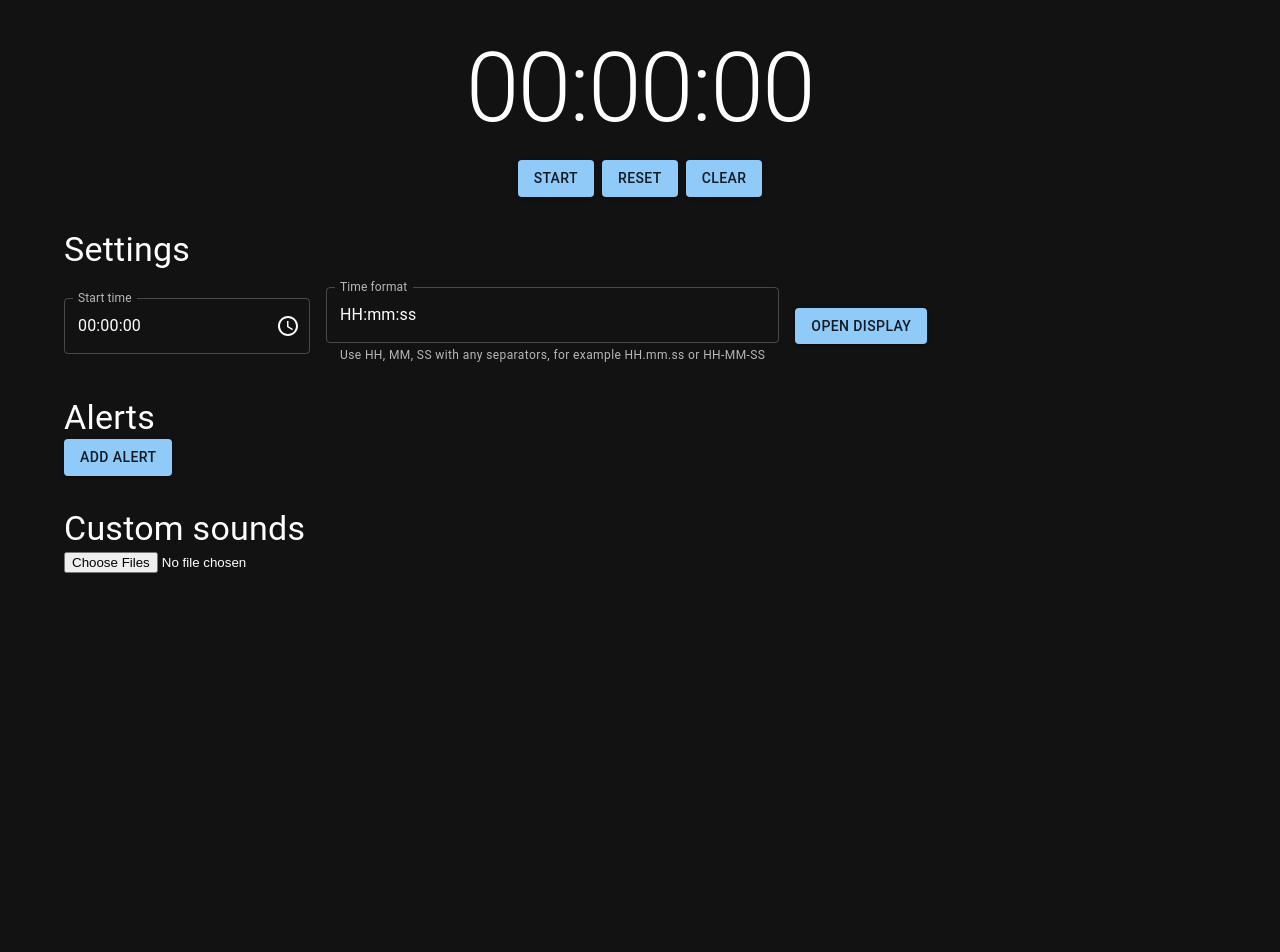
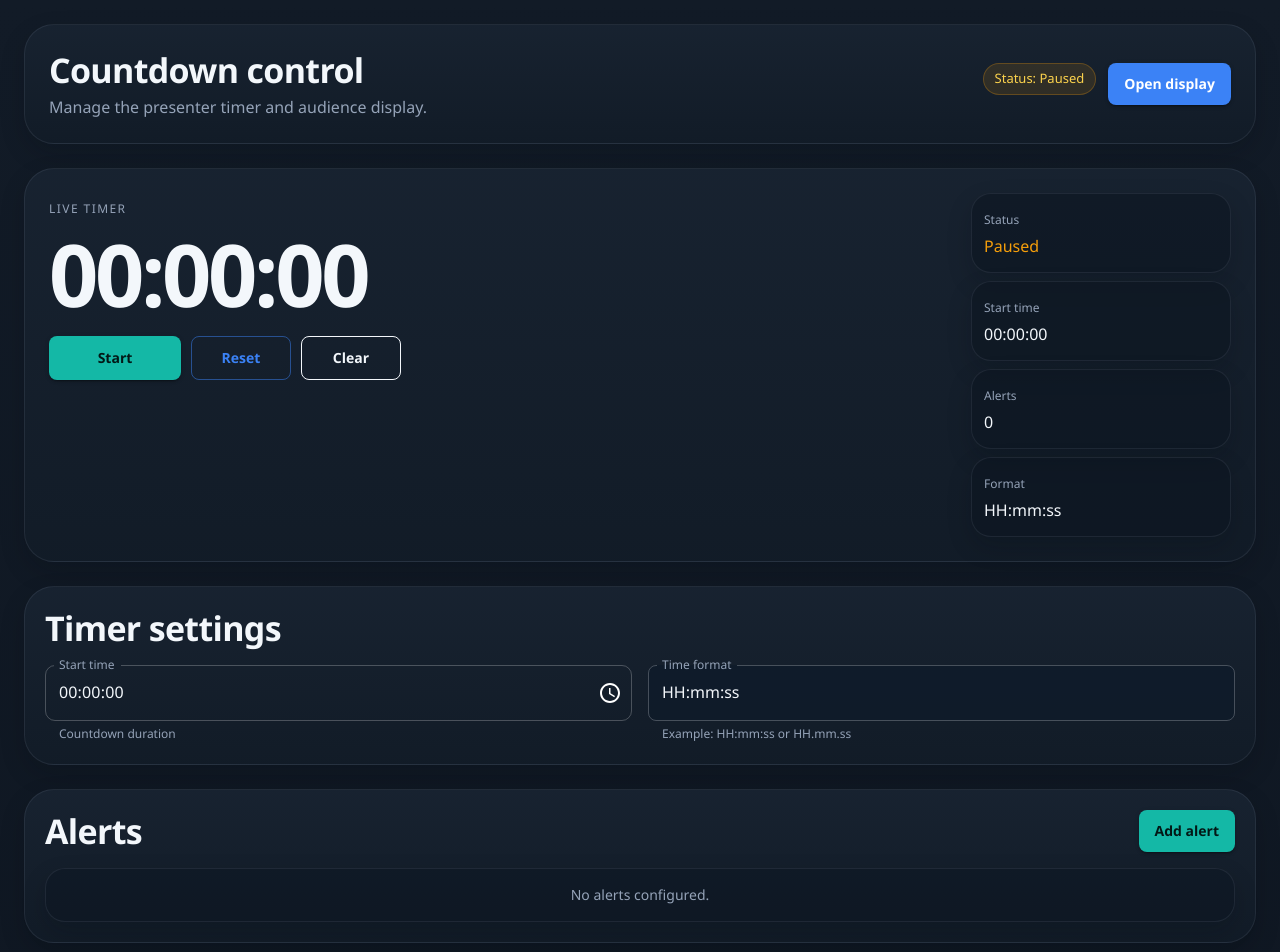
Before and after one commit to dekvidet/countdown-presenter, a React (Vite) app: page /#/control in a window 1280 px wide. Before the commit this address led to /#/. Shown: the top 952 px of the page. Before the commit the page ends 800 px from the top, so only its background shows below. Built offline with nearby package versions, Linux system fonts and the light colour scheme.

Commit message:
redesign dashboard

```diff
--- a/src/pages/control/index.tsx
+++ b/src/pages/control/index.tsx
@@ -1,4 +1,16 @@
-import { Box, Button, Container, Typography, Select, MenuItem, TextField } from '@mui/material';
+import {
+  alpha,
+  Box,
+  Button,
+  Chip,
+  Container,
+  MenuItem,
+  Paper,
+  Select,
+  Stack,
+  TextField,
+  Typography,
+} from '@mui/material';
 import { TimePicker } from '@mui/x-date-pickers/TimePicker';
 import { useState, useEffect, useMemo, useRef } from 'react';
 import { DEFAULT_TIME_FORMAT, formatDuration } from '../../utils/formatDuration';
@@ -17,6 +29,12 @@ const initialSounds = soundFiles.map(file => ({
   name: file,
   url: new URL(`sounds/${file}`, window.location.href).href,
 }));
+
+const cardSx = {
+  p: { xs: 2, md: 2.5 },
+  borderRadius: 3,
+  background: 'linear-gradient(180deg, rgba(24, 35, 49, 0.98) 0%, rgba(18, 28, 40, 0.98) 100%)',
+};
 
 const ControlPage = () => {
   const [time, setTime] = useState(0);
@@ -116,23 +134,155 @@ const ControlPage = () => {
     });
   }, [time, alerts, sounds]);
 
+  const formattedTime = formatDuration(time, timeFormat);
+  const startLabel = startTime?.format('HH:mm:ss') ?? '00:00:00';
+  const statusLabel = isPaused ? 'Paused' : 'Running';
+  const accentColor = isPaused ? '#f59e0b' : '#14b8a6';
+
   return (
-    <Container>
-      <Box sx={{ textAlign: 'center', mt: 4 }}>
-        <Typography variant="h1">{formatDuration(time, timeFormat)}</Typography>
+    <Box
+      sx={{
+        minHeight: '100vh',
+        py: { xs: 2, md: 3 },
+        }}
+    >
+      <Container maxWidth="xl">
+        <Stack spacing={3}>
+          <Paper sx={{ ...cardSx, p: { xs: 2.5, md: 3 } }}>
+            <Stack
+              direction={{ xs: 'column', lg: 'row' }}
+              spacing={2}
+              justifyContent="space-between"
+              alignItems={{ xs: 'stretch', lg: 'center' }}
+            >
+              <Box>
+                <Typography variant="h4">Countdown control</Typography>
+                <Typography sx={{ mt: 0.5, color: 'text.secondary' }}>
+                  Manage the presenter timer and audience display.
+                </Typography>
               </Box>
-      <Box sx={{ textAlign: 'center', mt: 2 }}>
-        <Button variant="contained" sx={{ mr: 1 }} onClick={isPaused ? handleStart : handlePause}>
+              <Stack direction={{ xs: 'column', sm: 'row' }} spacing={1.5}>
+                <Chip
+                  label={`Status: ${statusLabel}`}
+                  sx={{
+                    justifyContent: 'flex-start',
+                    color: isPaused ? '#fcd34d' : '#99f6e4',
+                    bgcolor: alpha(accentColor, 0.12),
+                    borderColor: alpha(accentColor, 0.26),
+                    borderRadius: 2,
+                  }}
+                  variant="outlined"
+                />
+                <Button
+                  variant="contained"
+                  onClick={() => {
+                    window.open(window.location.origin + window.location.pathname + '#/display', '_blank');
+                  }}
+                >
+                  Open display
+                </Button>
+              </Stack>
+            </Stack>
+          </Paper>
+
+          <Box
+            sx={{
+              display: 'grid',
+              gridTemplateColumns: { xs: '1fr', xl: 'minmax(0, 1.45fr) minmax(360px, 0.95fr)' },
+              gap: 3,
+            }}
+          >
+            <Stack spacing={3}>
+              <Paper
+                sx={{
+                  ...cardSx,
+                  p: { xs: 2.5, md: 3 },
+                }}
+              >
+                <Box
+                  sx={{
+                    display: 'grid',
+                    gridTemplateColumns: { xs: '1fr', md: 'minmax(0, 1fr) 260px' },
+                    gap: 2,
+                    alignItems: 'start',
+                  }}
+                >
+                  <Box>
+                    <Typography variant="overline" sx={{ color: 'text.secondary', letterSpacing: '0.12em' }}>
+                      Live timer
+                    </Typography>
+                    <Typography
+                      variant="h1"
+                      sx={{
+                        mt: 1,
+                        fontSize: { xs: '3.1rem', sm: '4.2rem', lg: '5.4rem' },
+                        lineHeight: 0.96,
+                        fontVariantNumeric: 'tabular-nums',
+                      }}
+                    >
+                      {formattedTime}
+                    </Typography>
+                    <Stack direction={{ xs: 'column', sm: 'row' }} spacing={1.25} sx={{ mt: 2.5 }}>
+                      <Button
+                        variant="contained"
+                        color={isPaused ? 'secondary' : 'primary'}
+                        onClick={isPaused ? handleStart : handlePause}
+                        sx={{ minWidth: 132 }}
+                      >
                         {isPaused ? 'Start' : 'Pause'}
                       </Button>
-        <Button variant="contained" sx={{ mr: 1 }} onClick={handleReset}>
+                      <Button variant="outlined" onClick={handleReset} sx={{ minWidth: 100 }}>
                         Reset
                       </Button>
-        <Button variant="contained" onClick={handleClear}>Clear</Button>
+                      <Button variant="outlined" color="inherit" onClick={handleClear} sx={{ minWidth: 100 }}>
+                        Clear
+                      </Button>
+                    </Stack>
                   </Box>
-      <Box sx={{ mt: 4 }}>
-        <Typography variant="h4">Settings</Typography>
-        <Box sx={{ display: 'flex', alignItems: 'center', gap: 2, mt: 2 }}>
+                  <Box
+                    sx={{
+                      display: 'grid',
+                      gridTemplateColumns: '1fr',
+                      gap: 1,
+                    }}
+                  >
+                    {[
+                      { label: 'Status', value: statusLabel, tone: accentColor },
+                      { label: 'Start time', value: startLabel },
+                      { label: 'Alerts', value: `${alerts.length}` },
+                      { label: 'Format', value: timeFormat },
+                    ].map((item) => (
+                      <Paper
+                        key={item.label}
+                        sx={{
+                          p: 1.5,
+                          borderRadius: 2,
+                          backgroundColor: alpha('#0b1420', 0.55),
+                        }}
+                      >
+                        <Typography variant="caption" sx={{ color: 'text.secondary' }}>{item.label}</Typography>
+                        <Typography
+                          variant="subtitle1"
+                          sx={{ mt: 0.25, color: item.tone ?? 'text.primary', fontVariantNumeric: 'tabular-nums' }}
+                        >
+                          {item.value}
+                        </Typography>
+                      </Paper>
+                    ))}
+                  </Box>
+                </Box>
+              </Paper>
+
+              <Paper sx={cardSx}>
+                <Typography variant="h4">Timer settings</Typography>
+                <Box
+                  sx={{
+                    mt: 2,
+                    display: 'grid',
+                    gridTemplateColumns: { xs: '1fr', md: '1fr 1fr' },
+                    gap: 2,
+                  }}
+                >
                   <TimePicker
                     label="Start time"
                     value={startTime}
@@ -145,37 +295,70 @@ const ControlPage = () => {
                     }}
                     ampm={false}
                     views={['hours', 'minutes', 'seconds']}
+                    slotProps={{
+                      textField: {
+                        fullWidth: true,
+                        helperText: 'Countdown duration',
+                      },
+                    }}
                   />
                   <TextField
+                    fullWidth
                     label="Time format"
                     value={timeFormat}
                     onChange={(event) => setTimeFormat(event.target.value || DEFAULT_TIME_FORMAT)}
-            helperText="Use HH, MM, SS with any separators, for example HH.mm.ss or HH-MM-SS"
+                    helperText="Example: HH:mm:ss or HH.mm.ss"
                   />
-          <Button
-            variant="contained"
-            onClick={() => {
-              window.open(window.location.origin + window.location.pathname + '#/display', '_blank');
+                </Box>
+              </Paper>
+            </Stack>
+
+            <Stack spacing={3}>
+              <Paper sx={cardSx}>
+                <Stack direction="row" justifyContent="space-between" alignItems="center" spacing={2}>
+                  <Typography variant="h4">Alerts</Typography>
+                  <Button variant="contained" color="secondary" onClick={handleAddAlert}>
+                    Add alert
+                  </Button>
+                </Stack>
+                <Stack spacing={2} sx={{ mt: 2 }}>
+                  {alerts.length === 0 ? (
+                    <Paper
+                      sx={{
+                        p: 2,
+                        borderRadius: 2,
+                        textAlign: 'center',
+                        backgroundColor: alpha('#0b1420', 0.42),
                       }}
                     >
-            Open display
-          </Button>
-        </Box>
-      </Box>
-      <Box sx={{ mt: 4 }}>
-        <Typography variant="h4">Alerts</Typography>
-        <Button variant="contained" onClick={handleAddAlert}>Add alert</Button>
-        {alerts.map((alert, index) => (
-          <Box key={index} sx={{ mt: 2, display: 'flex', alignItems: 'center', gap: 2 }}>
+                      <Typography variant="body2" sx={{ color: 'text.secondary' }}>
+                        No alerts configured.
+                      </Typography>
+                    </Paper>
+                  ) : (
+                    alerts.map((alert, index) => (
+                      <Paper
+                        key={index}
+                      sx={{
+                        p: 2,
+                        borderRadius: 2,
+                        backgroundColor: alpha('#0b1420', 0.42),
+                      }}
+                    >
+                      <Typography variant="subtitle2" sx={{ mb: 1.5, color: 'text.secondary' }}>
+                          Alert {index + 1}
+                        </Typography>
+                        <Stack spacing={2}>
                           <TimePicker
                             label="Trigger time"
                             value={dayjs().startOf('day').add(alert.time, 'second')}
                             onChange={(newTime) => handleAlertChange(index, newTime, alert.sound)}
                             ampm={false}
                             views={['hours', 'minutes', 'seconds']}
+                            slotProps={{ textField: { fullWidth: true } }}
                           />
                           <Select
-              label="Sound file"
+                            fullWidth
                             value={alert.sound}
                             onChange={(e) => handleAlertChange(index, dayjs().startOf('day').add(alert.time, 'second'), e.target.value)}
                           >
@@ -183,14 +366,41 @@ const ControlPage = () => {
                               <MenuItem key={sound.name} value={sound.name}>{sound.name}</MenuItem>
                             ))}
                           </Select>
-          </Box>
+                        </Stack>
+                      </Paper>
+                    ))
+                  )}
+                </Stack>
+              </Paper>
+
+              <Paper sx={cardSx}>
+                <Typography variant="h4">Sound library</Typography>
+                <Stack spacing={2} sx={{ mt: 2 }}>
+                  <Button component="label" variant="outlined" color="inherit">
+                    Upload custom sounds
+                    <input hidden type="file" multiple onChange={handleCustomSound} />
+                  </Button>
+                  <Box sx={{ display: 'flex', flexWrap: 'wrap', gap: 1 }}>
+                    {sounds.map((sound) => (
+                      <Chip
+                        key={sound.name}
+                        label={sound.name}
+                        variant="outlined"
+                        sx={{
+                          bgcolor: alpha('#0f1f31', 0.6),
+                          borderColor: alpha('#d7e7fb', 0.14),
+                          borderRadius: 2,
+                        }}
+                      />
                     ))}
                   </Box>
-      <Box sx={{ mt: 4 }}>
-        <Typography variant="h4">Custom sounds</Typography>
-        <input type="file" multiple onChange={handleCustomSound} />
+                </Stack>
+              </Paper>
+            </Stack>
           </Box>
+        </Stack>
       </Container>
+    </Box>
   );
 };
 
--- a/src/theme/index.ts
+++ b/src/theme/index.ts
@@ -1,7 +1,76 @@
-import { createTheme } from '@mui/material/styles';
+import { alpha, createTheme } from '@mui/material/styles';
 
 export const theme = createTheme({
   palette: {
     mode: 'dark',
+    primary: {
+      main: '#3b82f6',
+    },
+    secondary: {
+      main: '#14b8a6',
+    },
+    background: {
+      default: '#0f1722',
+      paper: '#182331',
+    },
+    text: {
+      primary: '#f3f7fb',
+      secondary: '#95a3b8',
+    },
+  },
+  shape: {
+    borderRadius: 10,
+  },
+  typography: {
+    fontFamily: '"IBM Plex Sans", "Segoe UI", "Helvetica Neue", sans-serif',
+    h1: {
+      fontWeight: 800,
+      letterSpacing: '-0.04em',
+    },
+    h4: {
+      fontWeight: 700,
+      letterSpacing: '-0.02em',
+    },
+    button: {
+      textTransform: 'none',
+      fontWeight: 700,
+      letterSpacing: 0,
+    },
+  },
+  components: {
+    MuiCssBaseline: {
+      styleOverrides: {
+        body: {
+          background:
+            'linear-gradient(180deg, #121b27 0%, #0f1722 100%)',
+        },
+      },
+    },
+    MuiPaper: {
+      styleOverrides: {
+        root: {
+          backgroundImage: 'none',
+          border: `1px solid ${alpha('#d7e7fb', 0.08)}`,
+          boxShadow: '0 10px 24px rgba(2, 9, 18, 0.18)',
+        },
+      },
+    },
+    MuiButton: {
+      styleOverrides: {
+        root: {
+          borderRadius: 8,
+          paddingInline: 16,
+          paddingBlock: 9,
+        },
+      },
+    },
+    MuiOutlinedInput: {
+      styleOverrides: {
+        root: {
+          borderRadius: 8,
+          backgroundColor: alpha('#0d1b2a', 0.7),
+        },
+      },
+    },
   },
 });
```
Also changed, not shown: 1 other file (tests, documents, lock files or other folders). Lines whose indentation alone changed are shown as unchanged.
